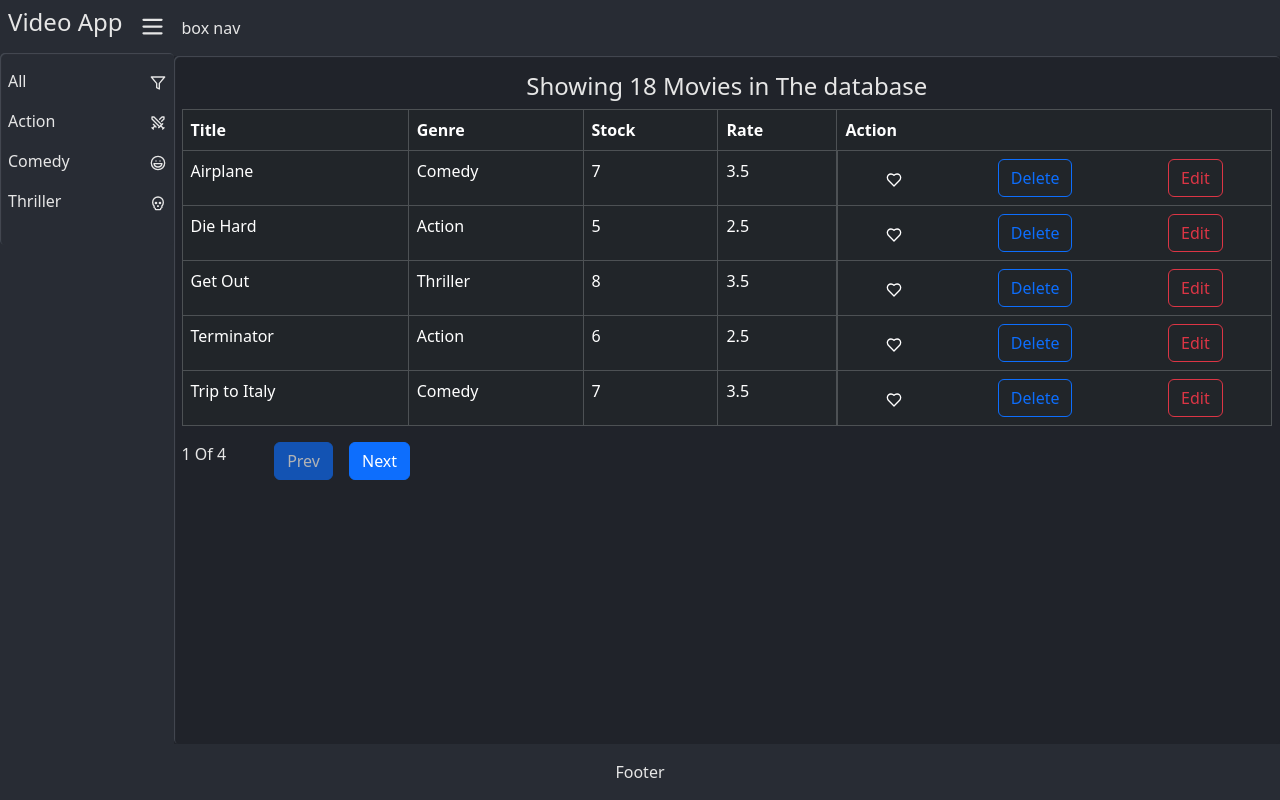
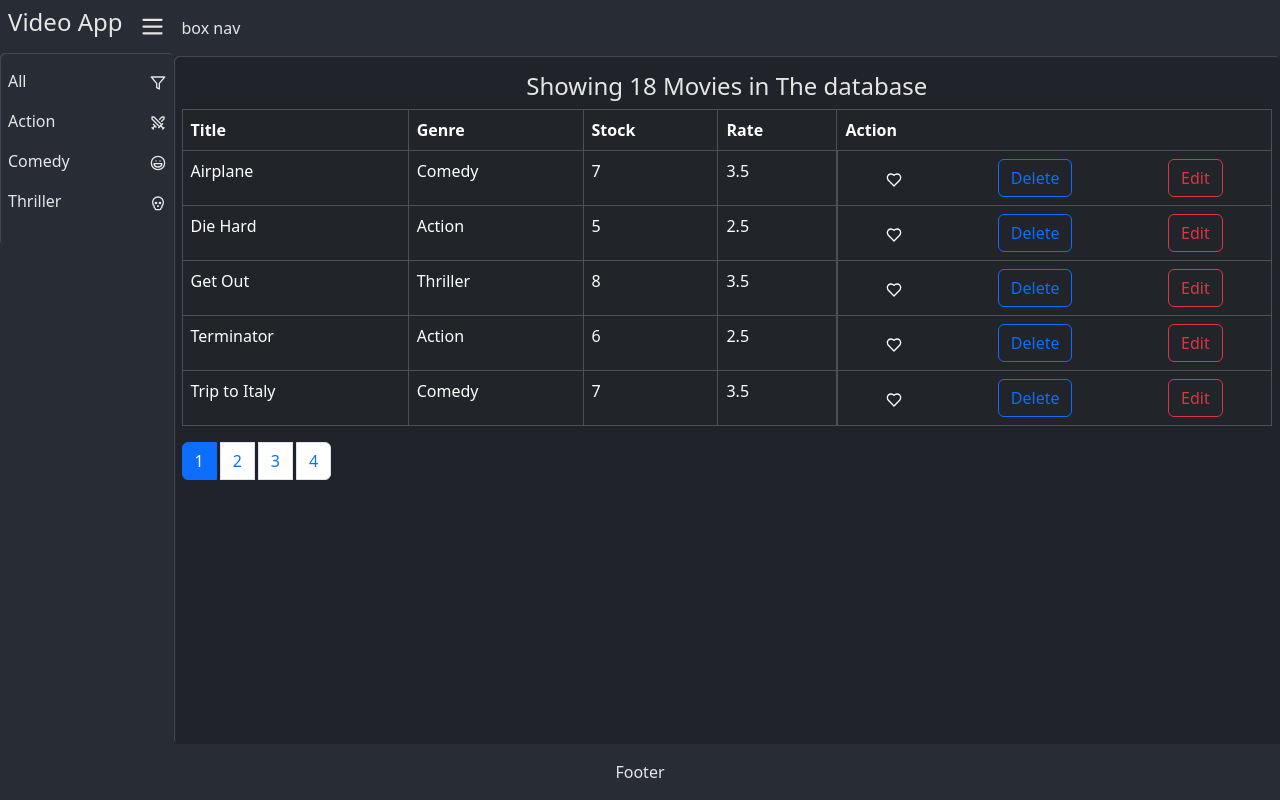
Before and after one commit to HEKNOWSME/MERN, a React (Vite) app in the folder videoApp/: page / in a window 1280 px wide. Built offline with nearby package versions, Linux system fonts and the light colour scheme.

Commit message:
nice pagination

```diff
--- a/package.json
+++ b/package.json
@@ -8,5 +8,8 @@
     "react-icons": "^5.4.0",
     "recharts": "^2.15.0",
     "zod": "^3.24.1"
+  },
+  "devDependencies": {
+    "lodash": "^4.17.21"
   }
 }
--- a/videoApp/package.json
+++ b/videoApp/package.json
@@ -15,6 +15,7 @@
   },
   "devDependencies": {
     "@eslint/js": "^9.17.0",
+    "@types/lodash": "^4.17.13",
     "@types/react": "^18.3.18",
     "@types/react-dom": "^18.3.5",
     "@vitejs/plugin-react": "^4.3.4",
--- a/videoApp/src/App.tsx
+++ b/videoApp/src/App.tsx
@@ -2,6 +2,7 @@ import { useState } from "react";
 import AllTable from "./components/Movies/AllMovies";
 import movies from "./services/fakeMovieService";
 import Genres from "./components/Genres/Genres";
+import Pagination from "./components/Pagination/Pagination";
 const App = () => {
 	const [allMovies, setMovies] = useState(movies);
 	const [currentPage, setPage] = useState(1);
@@ -22,18 +23,12 @@ const App = () => {
 			setMessage({ ...messages, deleted: false });
 		}, 2000);
 	};
+
 	const itemsPerPage = 5;
-	const pages = Math.ceil(filteredMovies.length / itemsPerPage);
 	const startIndex = (currentPage - 1) * itemsPerPage;
 	const endIndex = currentPage * itemsPerPage;
 	const currentMovies = filteredMovies.slice(startIndex, endIndex);
 
-	const nextPage = () => {
-		if (currentPage < pages) setPage(currentPage + 1);
-	};
-	const prevPage = () => {
-		if (currentPage > 1) setPage(currentPage - 1);
-	};
 	return (
 		<div className="grid">
 			<aside className="side-bar">
@@ -52,29 +47,12 @@ const App = () => {
 						items={currentMovies.sort((a, b) => a.title.localeCompare(b.title))}
 						onDelete={handleDelete}
 					/>
-					<div className="pagination d-flex gap-5">
-						<span>
-							{currentPage} Of {pages}
-						</span>
-						<div className="d-flex gap-3">
-							<button
-								type="button"
-								className="btn btn-primary"
-								onClick={prevPage}
-								disabled={currentPage == 1 || filteredMovies.length == 0}
-							>
-								Prev
-							</button>
-							<button
-								type="button"
-								className="btn btn-primary"
-								onClick={nextPage}
-								disabled={currentPage == pages || filteredMovies.length == 0}
-							>
-								Next
-							</button>
-						</div>
-					</div>
+					<Pagination
+						items={filteredMovies}
+						itemsPerPage={itemsPerPage}
+						currentPage={currentPage}
+						onChangePage={(page) => setPage(page)}
+					/>
 				</div>
 			</main>
 			<footer className="footer">Footer</footer>
--- a/videoApp/src/components/Movies/AllMovies.tsx
+++ b/videoApp/src/components/Movies/AllMovies.tsx
@@ -1,6 +1,6 @@
 import styles from "./movies.module.css";
 import Like from "../Like/Like";
-interface Movie {
+export interface Movie {
 	_id: string;
 	title: string;
 	genre: { _id: string; name: string };
--- /dev/null
+++ b/videoApp/src/components/Pagination/Pagination.tsx
@@ -0,0 +1,36 @@
+import _ from "lodash";
+import { Movie } from "../Movies/AllMovies";
+
+interface Props {
+	items: Movie[];
+	itemsPerPage: number;
+	currentPage: number;
+	onChangePage: (page: number) => void;
+}
+const Pagination = ({
+	items,
+	itemsPerPage,
+	onChangePage,
+	currentPage,
+}: Props) => {
+	const pages = Math.ceil(items.length / itemsPerPage);
+	const pageNumbers = _.range(1, pages + 1);
+	return (
+		<nav>
+			<ul className="pagination gap-1">
+				{pageNumbers.map((page) => (
+					<li
+						key={pages}
+						className={page === currentPage ? "page-item active" : "page-item"}
+					>
+						<a className="page-link" onClick={() => onChangePage(page)}>
+							{page}
+						</a>
+					</li>
+				))}
+			</ul>
+		</nav>
+	);
+};
+
+export default Pagination;
```
Also changed, not shown: 2 other files (tests, documents, lock files or other folders).
